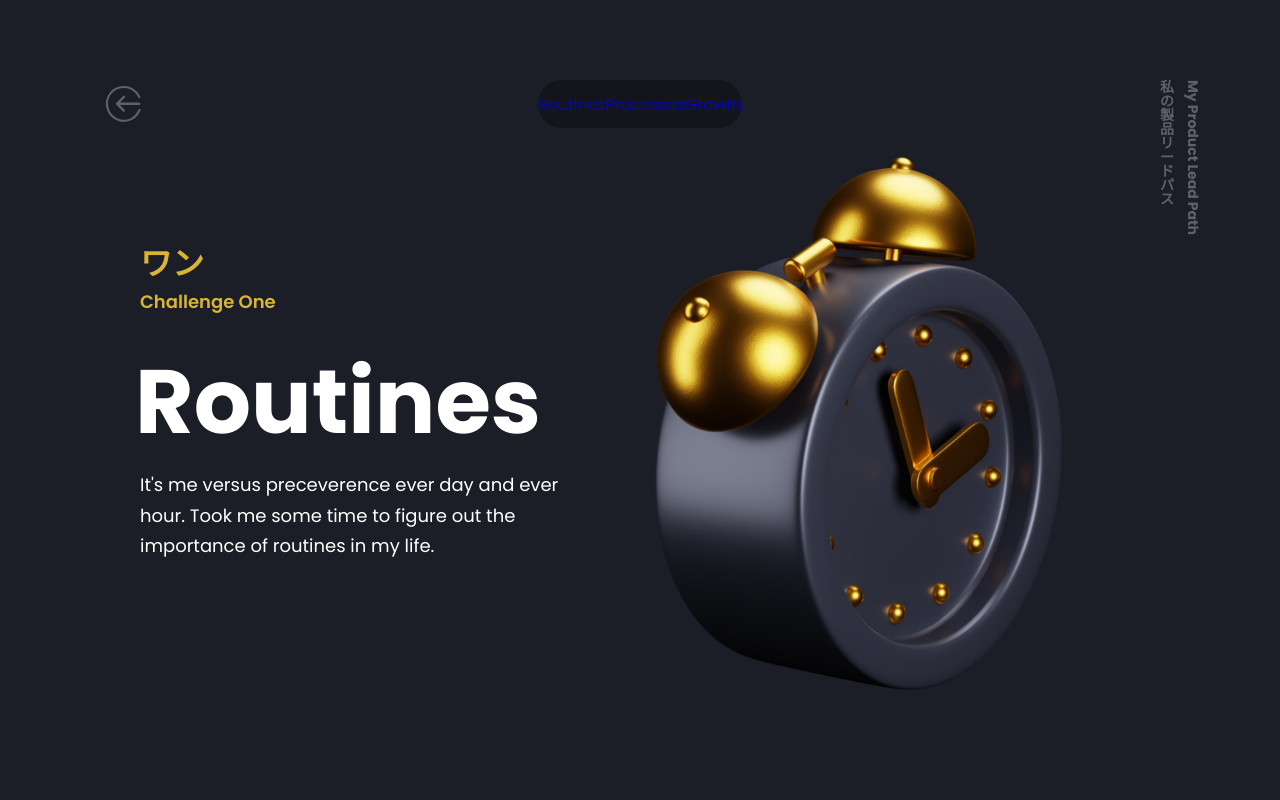
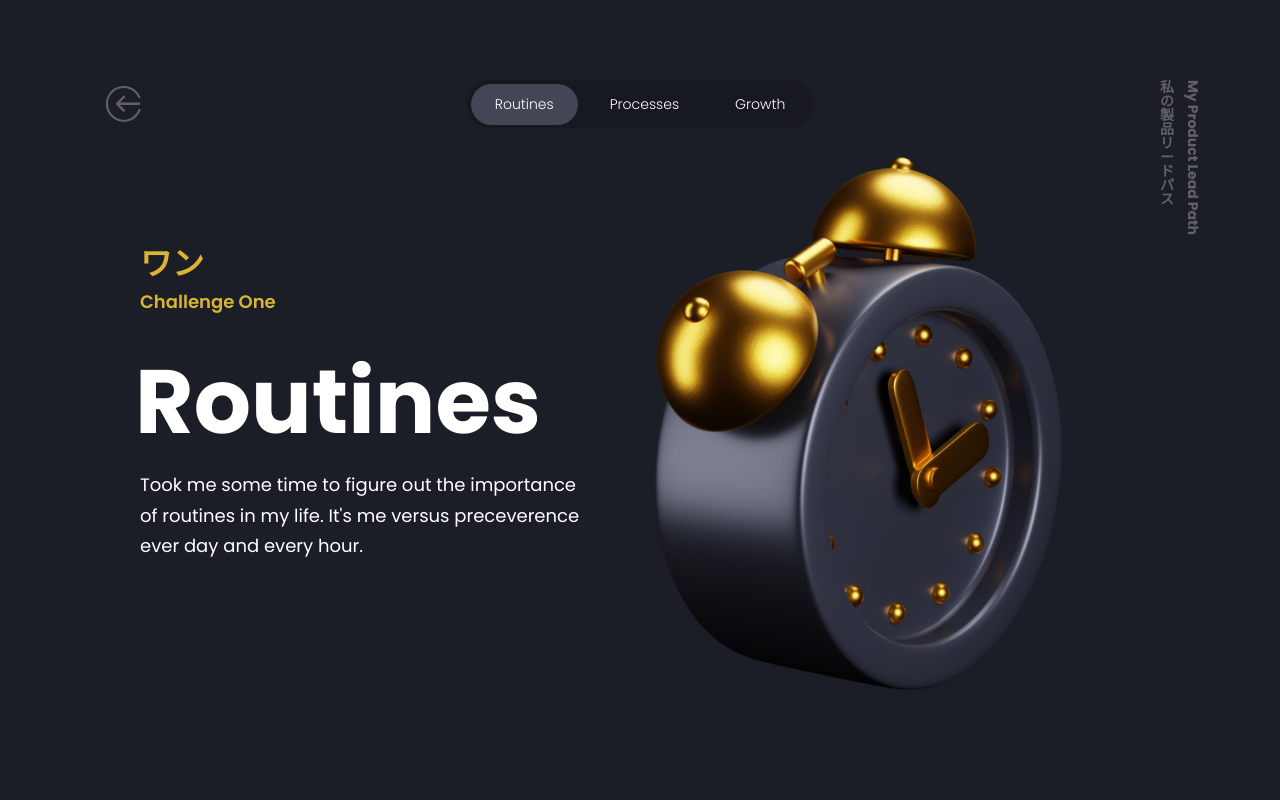
Before and after one commit to tombrewsviews/my-path, a React (Create React App) app: page /challenges/routines in a window 1280 px wide. Shown: the top 800 px of the page. Built offline with nearby package versions, Linux system fonts and the light colour scheme.

Commit message:
tab styling

```diff
--- a/src/index.css
+++ b/src/index.css
@@ -85,6 +85,10 @@ code {
     monospace;
 }
 
+a {
+  cursor: pointer;
+}
+
 .ReactModal__Overlay {
   opacity: 0;
   transition: opacity 200ms ease-in-out;
--- a/src/pages/Challenges.js
+++ b/src/pages/Challenges.js
@@ -33,18 +33,55 @@ export default function Challenges() {
             borderRadius: "24px",
             marginLeft: "auto",
             marginRight: "auto",
-            backgroundColor: "#13151A",
+            backgroundColor: "rgba(19,21,26,0.5)",
             height: "48px",
+            backdropFilter: "blur(10px)",
           }}
         >
           <Link to="routines" style={{ textDecoration: "none" }}>
-            Routines
+            <p
+              style={{
+                padding: "10px 24px",
+                backgroundColor: "#434655",
+                color: "#fff",
+                borderRadius: "22px",
+                fontSize: "14px",
+                marginLeft: "4px",
+                marginRight: "4px",
+              }}
+            >
+              Routines
+            </p>
           </Link>
           <Link to="processes" style={{ textDecoration: "none" }}>
-            Processes
+            <p
+              style={{
+                padding: "10px 24px",
+                backgroundColor: "transparent",
+                color: "#fff",
+                borderRadius: "22px",
+                fontSize: "14px",
+                marginLeft: "4px",
+                marginRight: "4px",
+              }}
+            >
+              Processes
+            </p>
           </Link>
           <Link to="growth" style={{ textDecoration: "none" }}>
-            Growth
+            <p
+              style={{
+                padding: "10px 24px",
+                backgroundColor: "transparent",
+                color: "#fff",
+                borderRadius: "22px",
+                fontSize: "14px",
+                marginLeft: "4px",
+                marginRight: "4px",
+              }}
+            >
+              Growth
+            </p>
           </Link>
         </div>
       </div>
--- a/src/pages/Routines.js
+++ b/src/pages/Routines.js
@@ -52,8 +52,8 @@ export default function Routines() {
                 lineHeight: "1.7",
               }}
             >
-              It's me versus preceverence ever day and ever hour. Took me some
-              time to figure out the importance of routines in my life.
+              Took me some time to figure out the importance of routines in my
+              life. It's me versus preceverence ever day and every hour.
             </p>
           </div>
           <img
```
